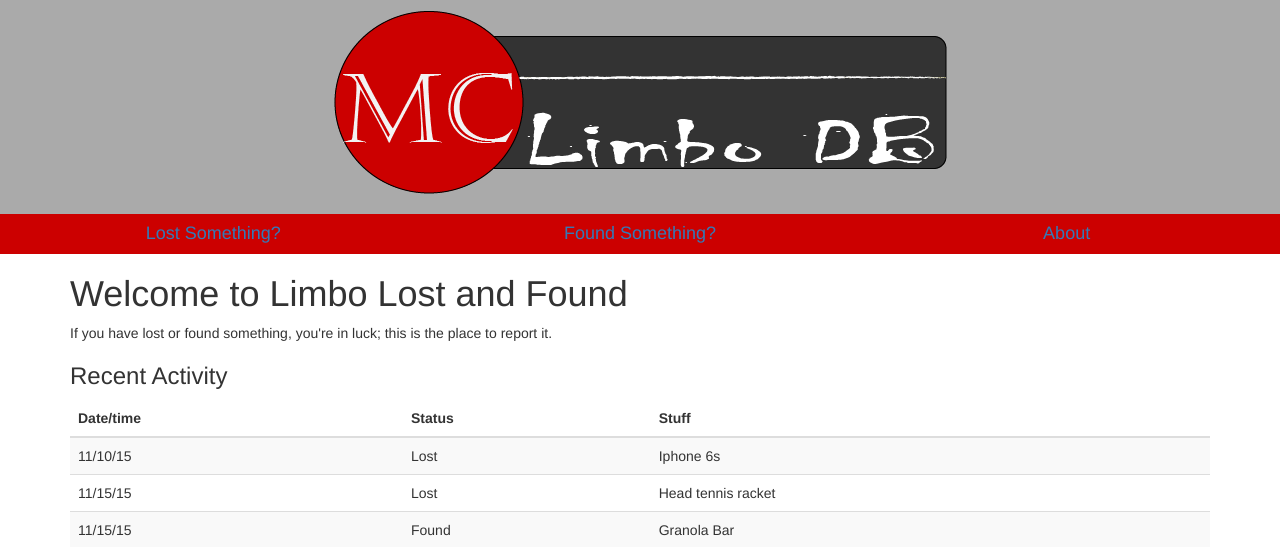
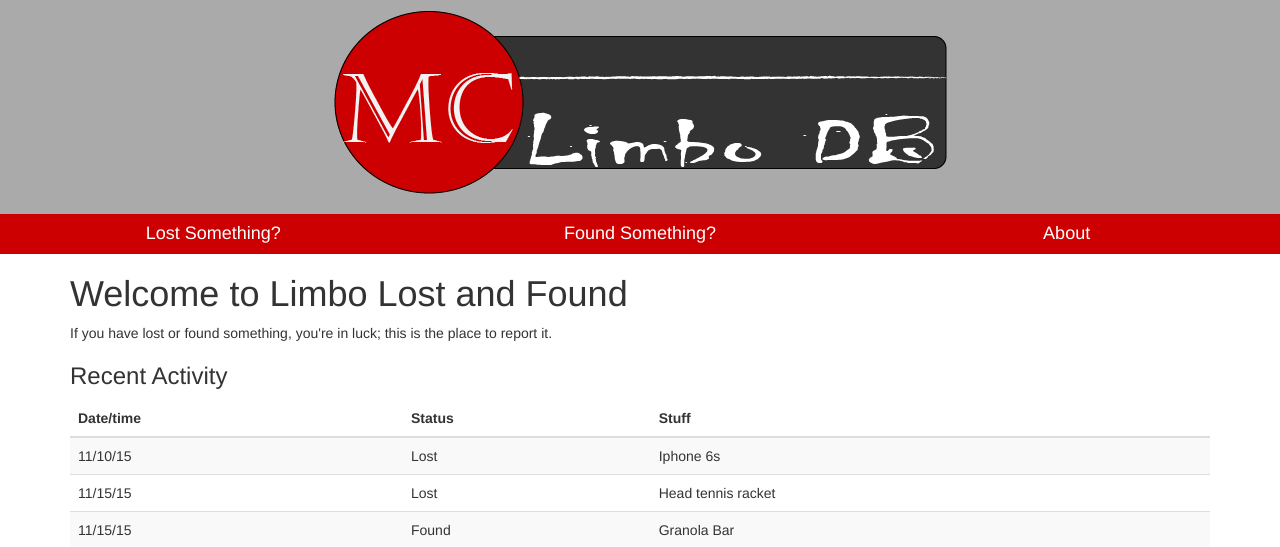
Before and after one commit to Scott123180/SDII-Project, a PHP site: page / in a window 1280 px wide. Shown: the top 547 px of the page. Run offline with PHP 8.4, Linux system fonts and the light colour scheme; some libraries are stand-ins or nearby versions.

Commit message:
editing header

```diff
--- a/Site/index.php
+++ b/Site/index.php
@@ -23,9 +23,9 @@
 
        <!--Header-->
         <div class="row">
-            <div class="col-md-4" style="background-color:#cc0000; text-align:center"><a href="lost.php"><h4>Lost Something?</h4></a></div>
-            <div class="col-md-4" style="background-color:#cc0000; text-align:center" ><a href="found.php"><h4>Found Something?</h4></a></div>
-            <div class="col-md-4" style="background-color:#cc0000; text-align:center"><a href="about.php"><h4>About</h4></a></div>
+            <div class="col-md-4" style="background-color:#cc0000; text-align:center"><a href="lost.php" style="color:white;"><h4>Lost Something?</h4></a></div>
+            <div class="col-md-4" style="background-color:#cc0000; text-align:center"><a href="found.php" style="color:white;"><h4>Found Something?</h4></a></div>
+            <div class="col-md-4" style="background-color:#cc0000; text-align:center"><a href="about.php" style="color:white;"><h4>About</h4></a></div>
         </div>
     </div>
     <div class="container">
--- a/Site/lost.php
+++ b/Site/lost.php
@@ -23,9 +23,9 @@
 
         <!--Header-->
         <div class="row">
-            <div class="col-md-4" style="background-color:#cc0000; text-align:center"><a href="lost.php"><h4>Lost Something?</h4></a></div>
-            <div class="col-md-4" style="background-color:#cc0000; text-align:center"><a href="found.php"><h4>Found Something?</h4></a></div>
-            <div class="col-md-4" style="background-color:#cc0000; text-align:center"><a href="about.php"><h4>About</h4></a></div>
+            <div class="col-md-4" style="background-color:#cc0000; text-align:center"><a href="lost.php" style="color:white;"><h4>Lost Something?</h4></a></div>
+            <div class="col-md-4" style="background-color:#cc0000; text-align:center"><a href="found.php" style="color:white;"><h4>Found Something?</h4></a></div>
+            <div class="col-md-4" style="background-color:#cc0000; text-align:center"><a href="about.php" style="color:white;"><h4>About</h4></a></div>
         </div>
     </div>
 
--- a/Site/superadmin_landing.php
+++ b/Site/superadmin_landing.php
@@ -23,9 +23,9 @@
 
         <!--Header-->
         <div class="row">
-            <div class="col-md-4" style="background-color:#cc0000; text-align:center"><a href="lost.php"><h4>Lost Something?</h4></a></div>
-            <div class="col-md-4" style="background-color:#cc0000; text-align:center"><a href="found.php"><h4>Found Something?</h4></a></div>
-            <div class="col-md-4" style="background-color:#cc0000; text-align:center"><a href="about.php"><h4>About</h4></a></div>
+            <div class="col-md-4" style="background-color:#cc0000; text-align:center"><a href="lost.php" style="color:white;"><h4>Lost Something?</h4></a></div>
+            <div class="col-md-4" style="background-color:#cc0000; text-align:center"><a href="found.php" style="color:white;"><h4>Found Something?</h4></a></div>
+            <div class="col-md-4" style="background-color:#cc0000; text-align:center"><a href="about.php" style="color:white;"><h4>About</h4></a></div>
         </div>
     </div>
 
--- a/Site/template.php
+++ b/Site/template.php
@@ -23,9 +23,9 @@
 
         <!--Header-->
         <div class="row">
-            <div class="col-md-4" style="background-color:#cc0000; text-align:center"><a href="lost.php"><h4>Lost Something?</h4></a></div>
-            <div class="col-md-4" style="background-color:#cc0000; text-align:center"><a href="found.php"><h4>Found Something?</h4></a></div>
-            <div class="col-md-4" style="background-color:#cc0000; text-align:center"><a href="about.php"><h4>About</h4></a></div>
+            <div class="col-md-4" style="background-color:#cc0000; text-align:center"><a href="lost.php" style="color:white;"><h4>Lost Something?</h4></a></div>
+            <div class="col-md-4" style="background-color:#cc0000; text-align:center"><a href="found.php" style="color:white;"><h4>Found Something?</h4></a></div>
+            <div class="col-md-4" style="background-color:#cc0000; text-align:center"><a href="about.php" style="color:white;"><h4>About</h4></a></div>
         </div>
     </div>
     <div class="container">
```
